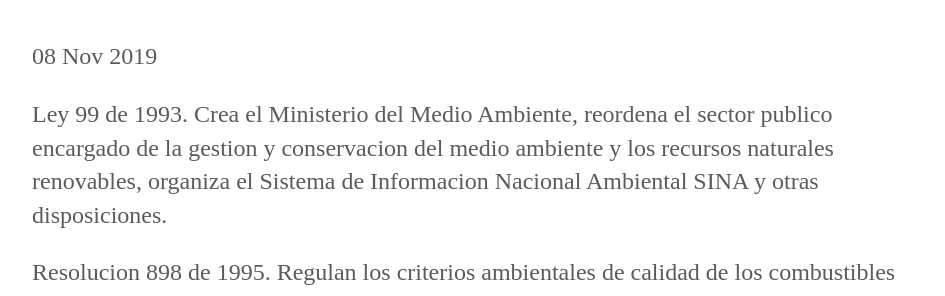
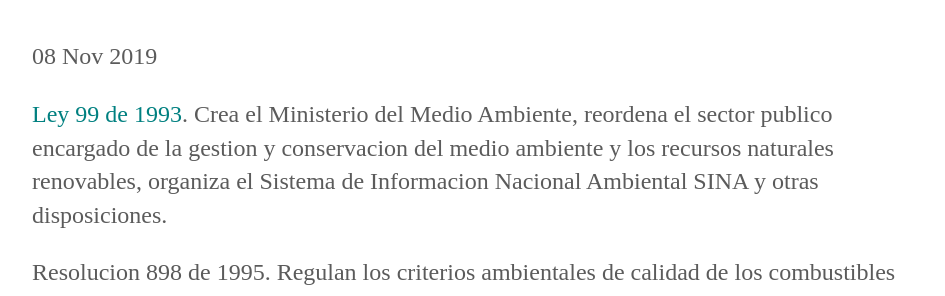
Before and after one commit to teach-torres/teach-torres.github.io, a Jekyll site: the page built from _posts/2019-11-08-estandares-aire-colombia.md, in a window 1280 px wide and 900 px high. Shown: the part 212-508 px from the top of the window, without its empty margins (160-1105 px from the left). Built offline with Jekyll 4.4.1, drawn with Linux system fonts in a browser that asks for light colours; our own code applies the rules of GitHub Pages for plain Markdown files; some of the changed lines change nothing that is shown.

Commit message:
Update. adding the first link to Ley 99 de 1993

```diff
--- a/_posts/2019-11-08-estandares-aire-colombia.md
+++ b/_posts/2019-11-08-estandares-aire-colombia.md
@@ -5,7 +5,7 @@ categories: Blog
 comments: true
 ---
 
-Ley 99 de 1993. Crea el Ministerio del Medio Ambiente, reordena el sector publico encargado de la gestion y conservacion del medio ambiente y los recursos naturales renovables, organiza el Sistema de Informacion Nacional Ambiental SINA y otras disposiciones.
+[Ley 99 de 1993](https://trello-attachments.s3.amazonaws.com/5dc99092bab3766d637f10c1/5dc990f89974277965ff5828/379908770200d91b6c8eba9abfff0f5b/Ley_99_DE_1993-Dic-22.pdf). Crea el Ministerio del Medio Ambiente, reordena el sector publico encargado de la gestion y conservacion del medio ambiente y los recursos naturales renovables, organiza el Sistema de Informacion Nacional Ambiental SINA y otras disposiciones.
 
 Resolucion 898 de 1995. Regulan los criterios ambientales de calidad de los combustibles liquidos y solidos utilizados en hornos y caldera de uso comercial e industrial y en motores de combustion interna de vehiculos automotores.
 
```
